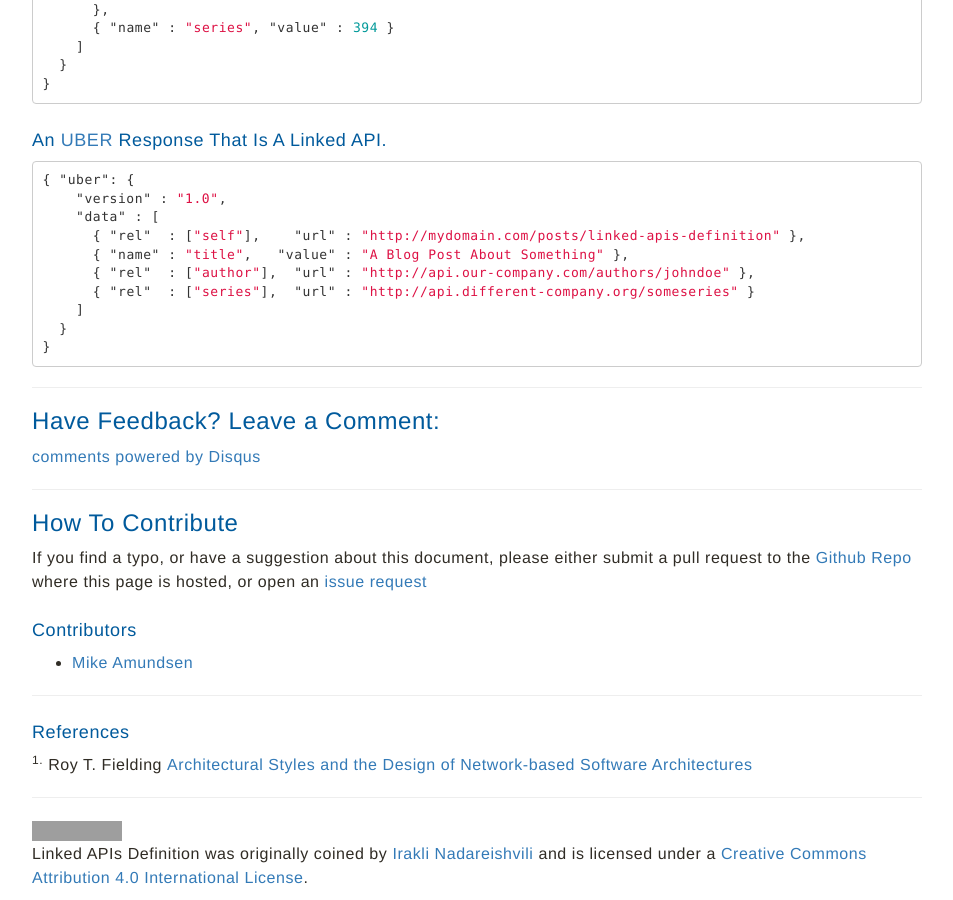
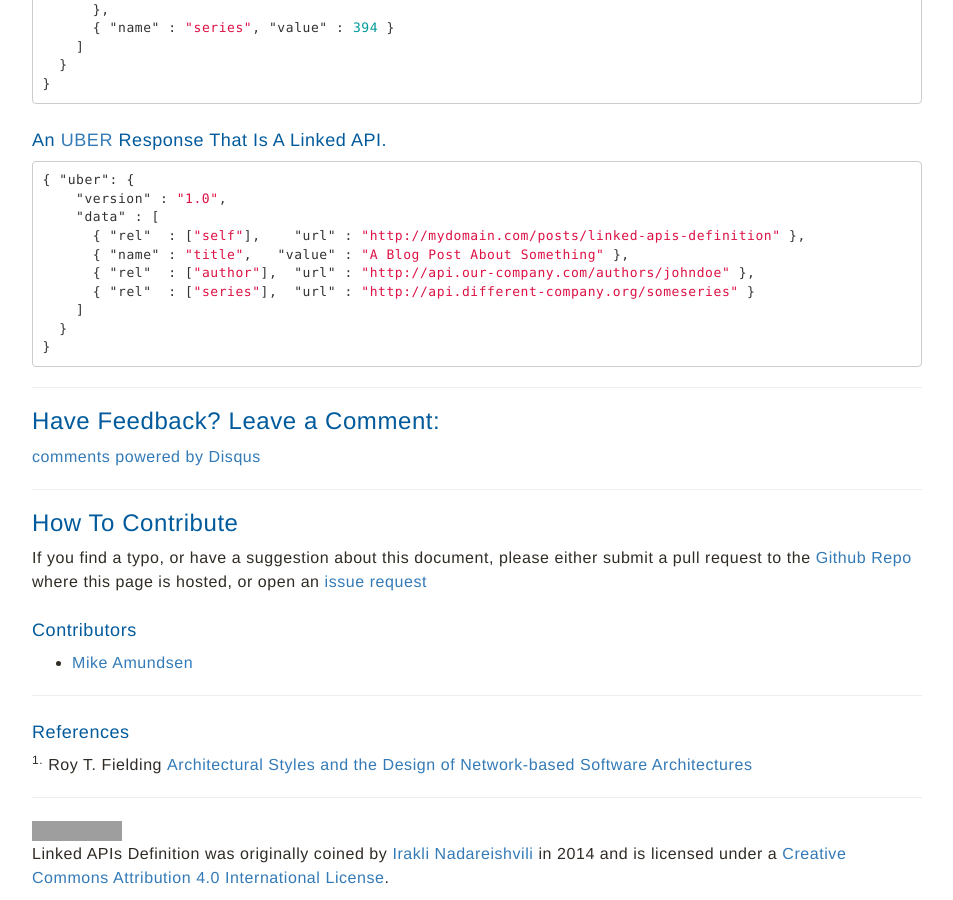
Before and after one commit to inadarei/linkedapis, a Jekyll site: the page built from index.md, in a window 1280 px wide and 900 px high, scrolled down 2673 px. Shown: the whole window, without its empty margins (163-1116 px from the left). Built offline with Jekyll 4.4.1, drawn with Linux system fonts in a browser that asks for light colours; nearby versions of some CDN libraries; Markdown is read by kramdown in place of the engine named in the settings; comment, search, counter and statistics services are not loaded; grey boxes are pictures that could not be loaded.

```diff
--- a/index.md
+++ b/index.md
@@ -111,4 +111,4 @@ the Design of Network-based Software Architectures](http://www.ics.uci.edu/~fiel
 
 -----------------------
 
-<a rel="license" href="http://creativecommons.org/licenses/by/4.0/"><img alt="Creative Commons License" style="border-width:0" src="https://i.creativecommons.org/l/by/4.0/80x15.png" /></a><br /><span xmlns:dct="http://purl.org/dc/terms/" href="http://purl.org/dc/dcmitype/Text" property="dct:title" rel="dct:type">Linked APIs Definition</span> was originally coined by <a xmlns:cc="http://creativecommons.org/ns#" href="https://twitter.com/inadarei" property="cc:attributionName" rel="cc:attributionURL">Irakli Nadareishvili</a>  and is licensed under a <a rel="license" href="http://creativecommons.org/licenses/by/4.0/">Creative Commons Attribution 4.0 International License</a>.
+<a rel="license" href="http://creativecommons.org/licenses/by/4.0/"><img alt="Creative Commons License" style="border-width:0" src="https://i.creativecommons.org/l/by/4.0/80x15.png" /></a><br /><span xmlns:dct="http://purl.org/dc/terms/" href="http://purl.org/dc/dcmitype/Text" property="dct:title" rel="dct:type">Linked APIs Definition</span> was originally coined by <a xmlns:cc="http://creativecommons.org/ns#" href="https://twitter.com/inadarei" property="cc:attributionName" rel="cc:attributionURL">Irakli Nadareishvili</a> in 2014 and is licensed under a <a rel="license" href="http://creativecommons.org/licenses/by/4.0/">Creative Commons Attribution 4.0 International License</a>.
```
